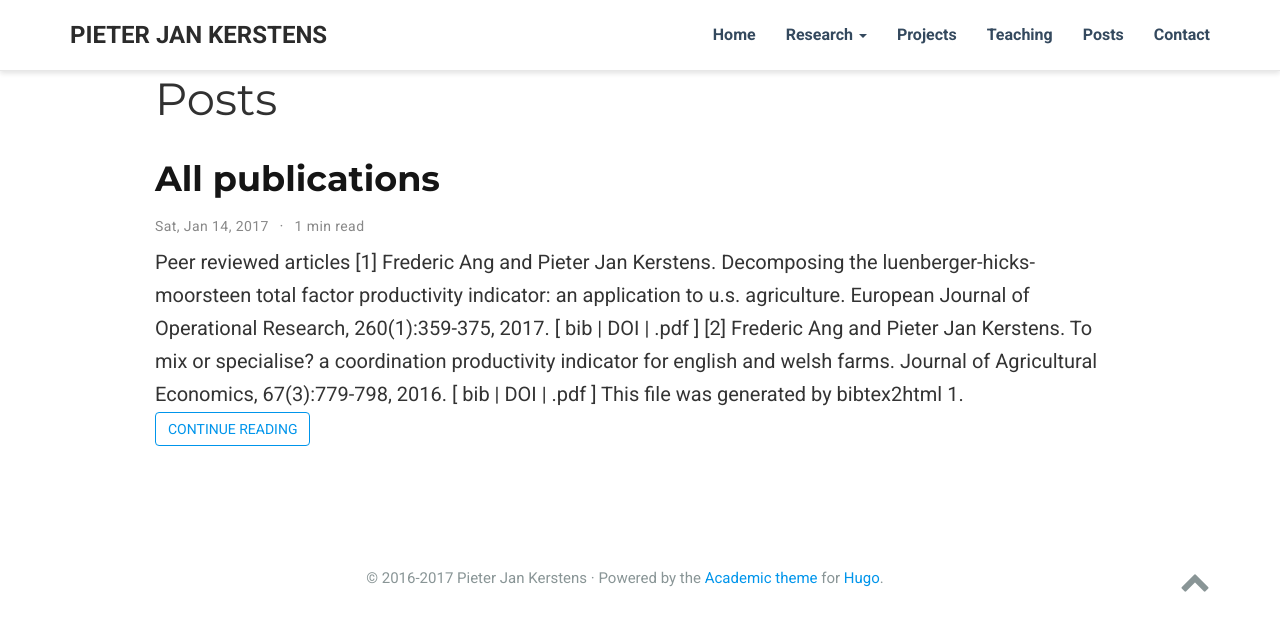
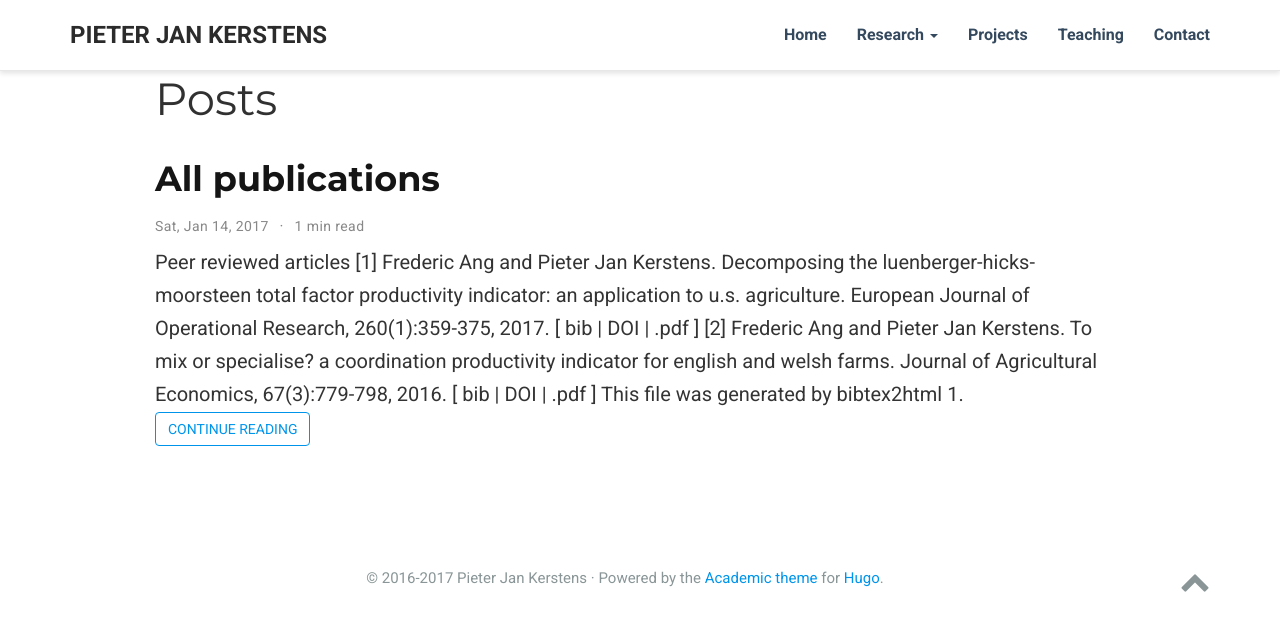
Before and after one commit to kepiej/kepiej.github.io, a plain HTML site: page post/index.html in a window 1280 px wide. Drawn offline with nearby package versions, Linux system fonts and the light colour scheme; some icons are missing.

Commit message:
Fix pdf links + remove posts menu

```diff
--- a/post/index.html
+++ b/post/index.html
@@ -142,18 +142,6 @@
           <a href="/#teaching">
 
             <span>Teaching</span>
-          </a>
-        </li>
-
-
-
-
-
-
-        <li class="nav-item">
-          <a href="/#posts">
-
-            <span>Posts</span>
           </a>
         </li>
 
```
Also changed, not shown: 404.html (+0 -12 lines), index.html (+0 -12 lines), post/allpublications/index.html (+2 -14 lines), project/matlabutils/index.html (+0 -12 lines), project/nepa/index.html (+0 -12 lines), project/nprlab/index.html (+0 -12 lines), publication/index.html (+0 -12 lines), publication/lhmdecomp/index.html (+0 -12 lines), publication/mixedfarms/index.html (+0 -12 lines), publication/phdthesis/index.html (+0 -12 lines), publication_types/5/index.html (+0 -12 lines), tags/software/index.html (+0 -12 lines).
